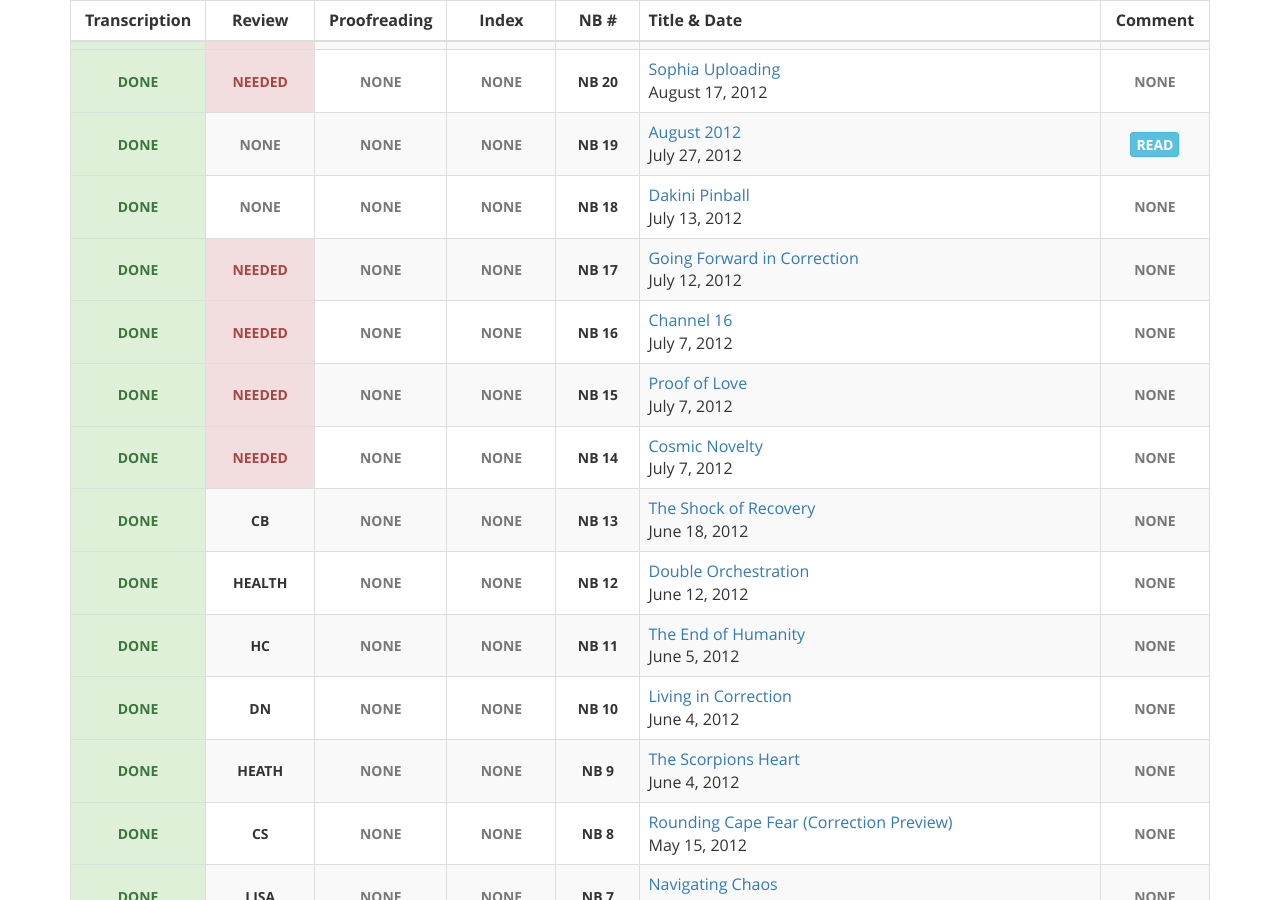
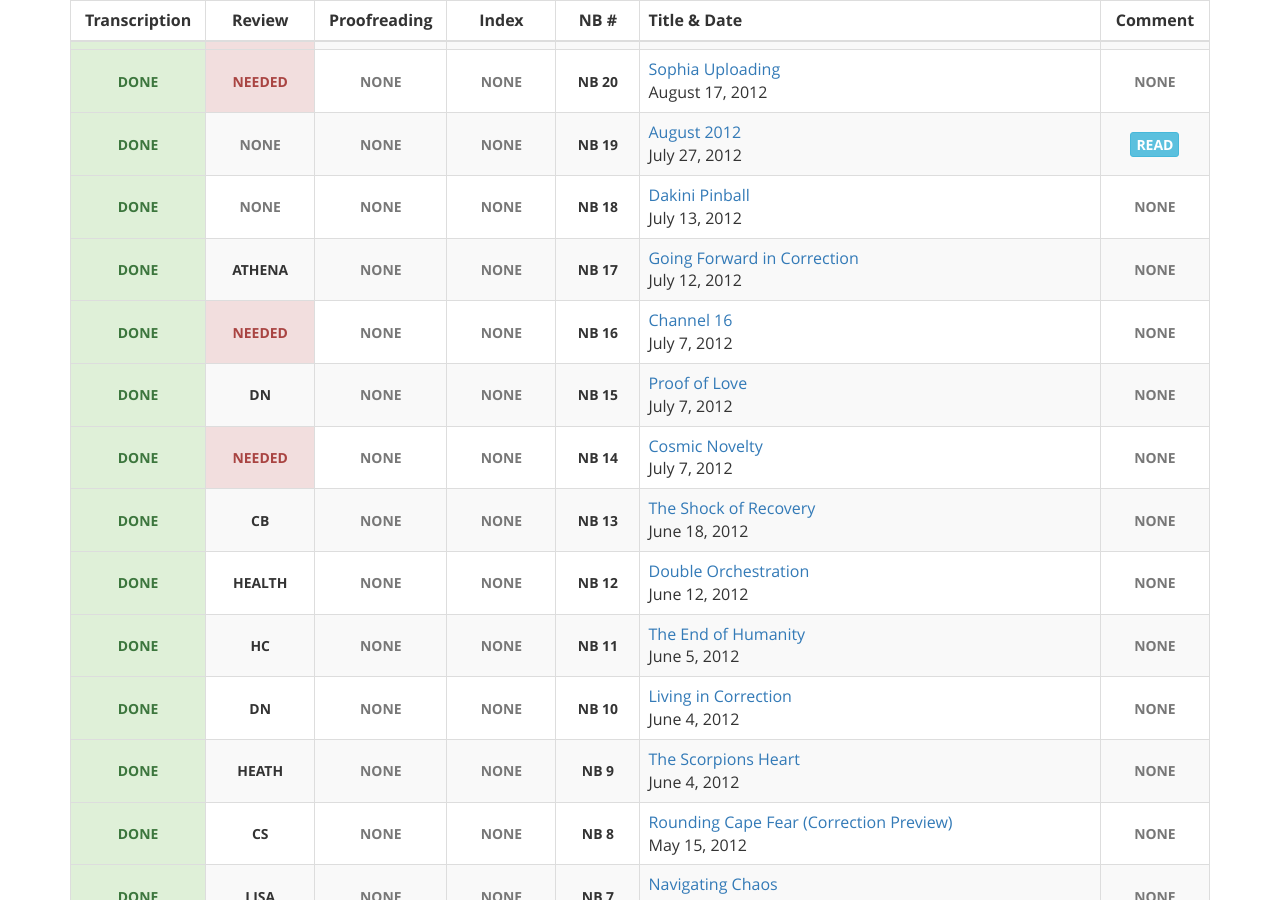
Before and after one commit to gaiaspora/gaiaspora.github.io, a Jekyll site: the page built from content/navigator-briefings.markdown, in a window 1280 px wide and 900 px high, scrolled down 7532 px. Built offline with Jekyll 4.4.1, drawn with Linux system fonts in a browser that asks for light colours.

Commit message:
Update nb.yaml

```diff
--- a/_data/nb.yaml
+++ b/_data/nb.yaml
@@ -1044,7 +1044,7 @@
 
 - NB: "17"
   Transcription: "done"
-  Review: "needed"
+  Review: "Athena"
   Proofreading: "none"
   Index: "none"
   Title: "Going Forward in Correction"
@@ -1062,7 +1062,7 @@
 
 - NB: "15"
   Transcription: "done"
-  Review: "needed"
+  Review: "DN"
   Proofreading: "none"
   Index: "none"
   Title: "Proof of Love"
```
